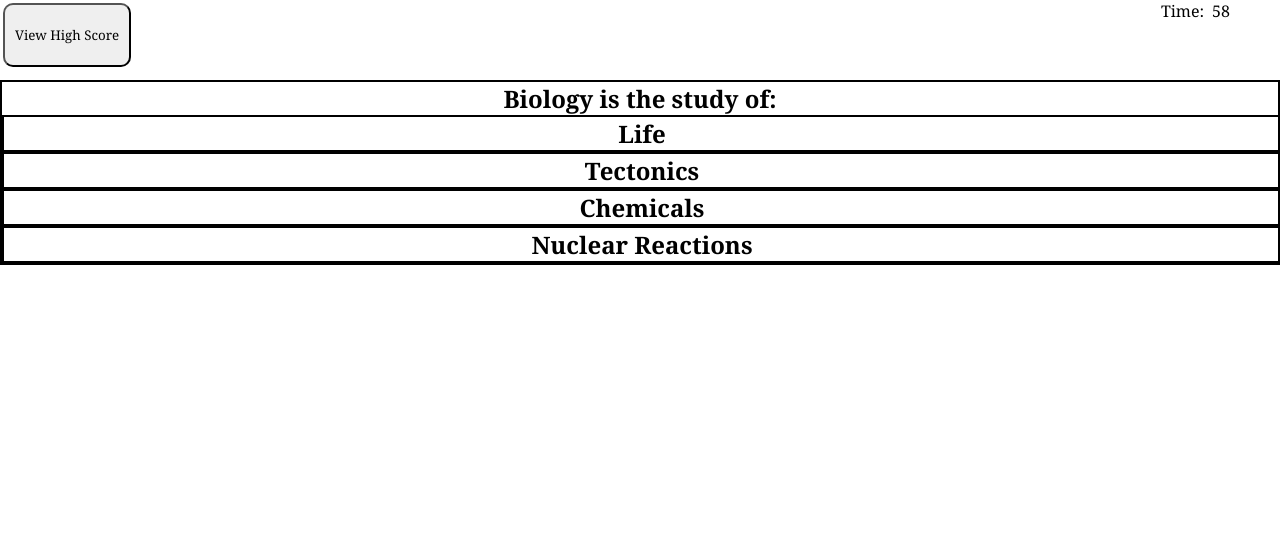
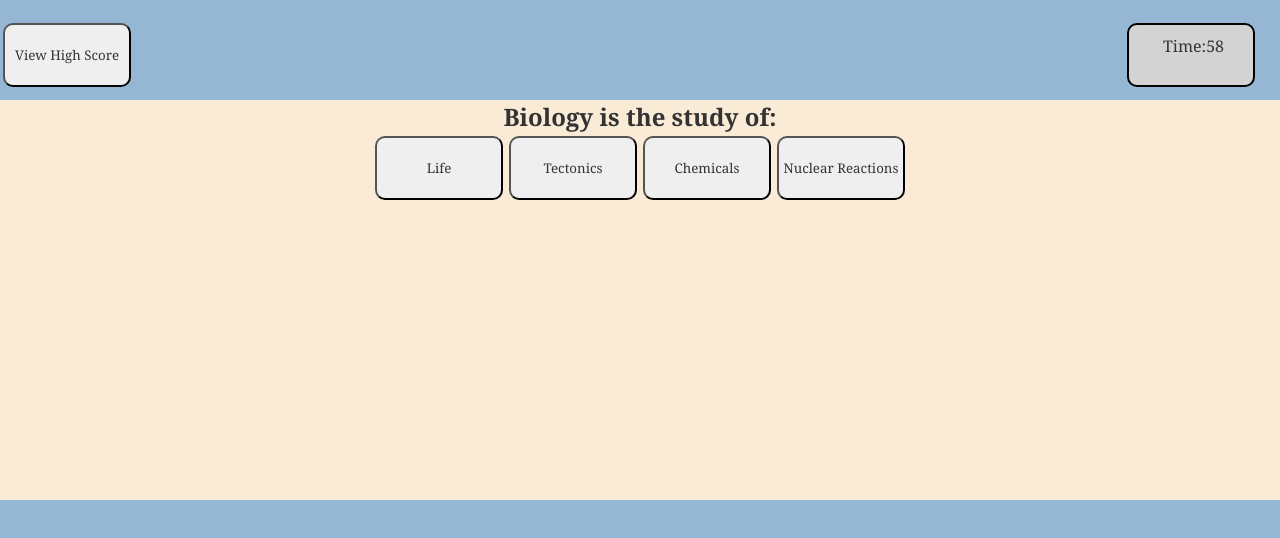
Before and after one commit to difurung/Interactive-Quiz-Application, a plain HTML site: page index.html in a window 1280 px wide. Both pictures are taken after a click on the button "Get Started". Drawn offline with Linux system fonts and the light colour scheme.

Commit message:
finished CSS

```diff
--- a/assets/css/style.css
+++ b/assets/css/style.css
@@ -2,6 +2,7 @@
 *::before,
 *::after {
   font-family: Cambria, Cochin, Georgia, Times, "Times New Roman", serif;
+  color: #333;
   margin: 0;
   padding: 0;
   box-sizing: border-box;
@@ -10,11 +11,14 @@
   display: flex;
   height: 10vh;
   justify-content: space-between;
+  margin-top: 20px;
 }
-.wrapper {
+body {
   display: flex;
   flex-direction: column;
+  justify-content: center;
   text-align: center;
+  background-color: rgb(149, 183, 212);
 }
 button {
   height: 8vh;
@@ -24,12 +28,19 @@ button {
   border-radius: 10px;
 }
 
-.time {
+button:hover {
+  box-shadow: 5px 5px 8px;
+}
+
+.timer {
   height: 8vh;
   width: 10vw;
+  border: 2px solid black;
+  border-radius: 10px;
+  background-color: lightgray;
   min-width: 75px;
   margin: 3px;
-  margin-right: 50px;
+  margin-right: 25px;
   padding: 10px 0 0 5px;
 }
 
@@ -40,20 +51,27 @@ button {
 
 header {
   flex: 0 0 100;
+  background-color: antiquewhite;
 }
+
+
 .text-container,
 .card-container,
 .done-container,
 .score-container {
   display: flex;
-
   height: 400px;
   width: 100vw;
-  border: 2px solid black;
   flex-direction: column;
   text-align: center;
   justify-content: center;
   flex: 1;
+}
+
+.card-container,
+.done-container,
+.score-container{
+ background-color: antiquewhite;
 }
 
 .answers {
@@ -67,6 +85,7 @@ header {
   width: 100vw;
   border: 2px solid black;
 
+
 }
 
 .feedback {
--- a/assets/js/script.js
+++ b/assets/js/script.js
@@ -17,6 +17,7 @@ var timeEl = document.querySelector(".time");
 var inputEl = document.getElementById("enterInitials")
 var scoreEl = document.getElementById("score")
 var submitEl = document.querySelector("#submit");
+var hScore = document.getElementById("hScores")
 var secondsLeft = 60;
 var scoreArr = []
 var scoreboard
@@ -54,7 +55,7 @@ var currentQuestion = 0
 
   {
     title: 'The term cardiac refers to the:',
-    choices: ['Heart', 'Kidneys', 'Liver', 'pancreas'],
+    choices: ['Heart', 'Kidneys', 'Liver', 'Pancreas'],
     answer: 'Heart',
   },
 
@@ -162,10 +163,11 @@ function listQuestion() {
     }
     // New for each for question choices
     userChoices.forEach(function (newItem) {
-        var listItem = document.createElement("li");
+        var listItem = document.createElement("button");
         listItem.textContent = newItem;
         questionTitle.appendChild(answerEl);
         answerEl.appendChild(listItem);
+
         listItem.addEventListener("click", compare);
     })
 }
@@ -241,7 +243,7 @@ var scoreObj = {
 
 localStorage.setItem("score", JSON.stringify(scoreObj));
 
-//scoreArr.push(scoreObj)
+//scoreArr.push(scoreObj);
 
 //scoreObj.sort()
 
@@ -258,6 +260,9 @@ localStorage.setItem("score", JSON.stringify(scoreObj));
 
 
 
+function saveHighscore() {}
+
+
 startEl.addEventListener("click", letsBegin)
 
 
--- a/index.html
+++ b/index.html
@@ -11,7 +11,7 @@
     <div class="wrapper">
       <div class="score-time">
         <button>View High Score</button>
-        <p>Time:<span class="time"></span></p>
+        <p class="timer">Time:<span class="time"></span></p>
       </div>
 
       <!-- Intro Section-->
@@ -57,10 +57,12 @@
       <!-- This is the High Score screen-->
       <section id="score" class="score-container">
         <h2>High Scores:</h2>
+        <ul id="hScores" class="hscore"></ul>
 
         <div class="end-btn">
           <button class="restartBtn" onClick="window.location.reload
           ()">Go Back</button>
+
           <button>Clear High Scores</button>
         </div>
       </section>
```
